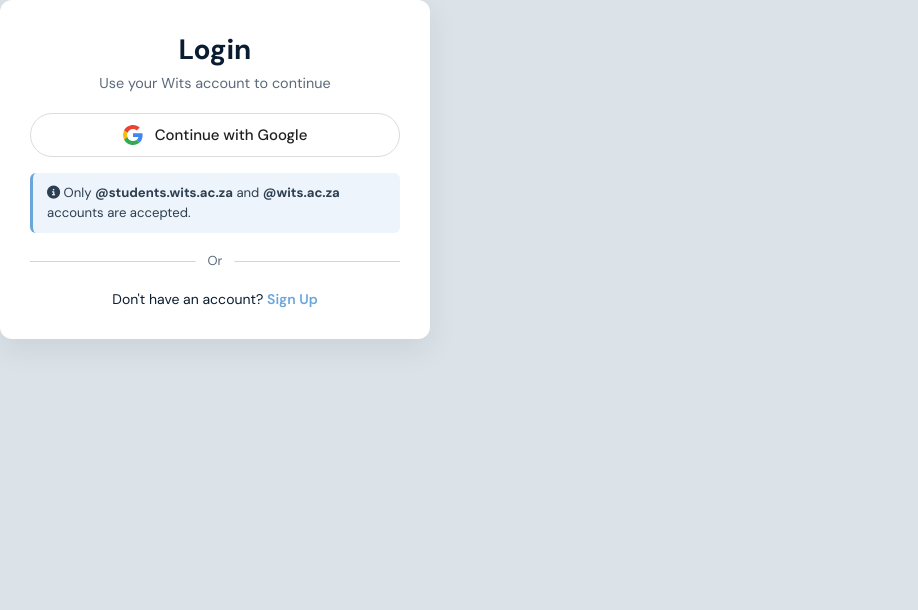
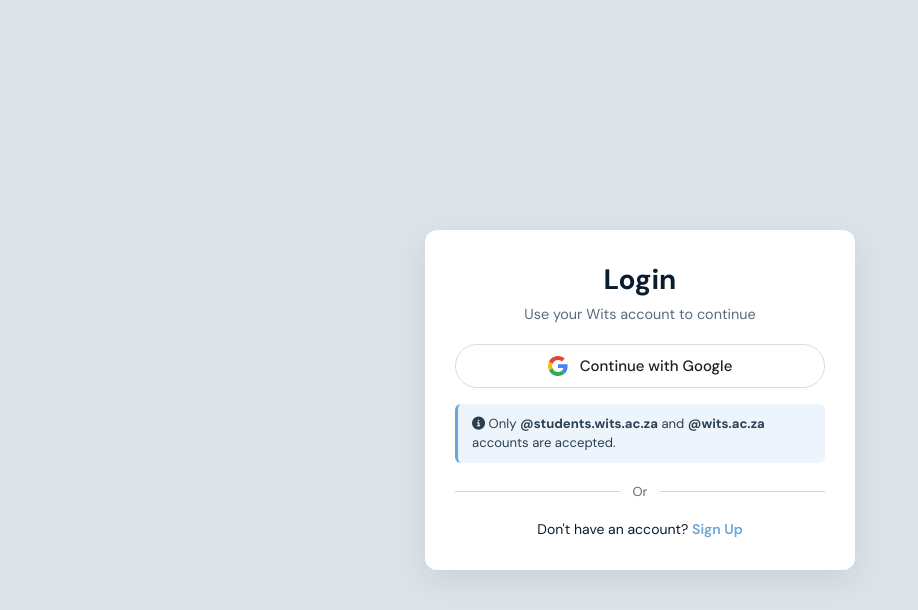
Before and after one commit to Kgethego-M/campusmarket-place, a React (Vite) app: page / in a window 1280 px wide. Both pictures are taken after a click on the button "Get started". Shown: the top 610 px of the page, without its empty margins (0-918 px from the left). Built offline with nearby package versions, Linux system fonts and the light colour scheme; no server answers.

Commit message:
Fix login signup props and centering

```diff
--- a/src/App.jsx
+++ b/src/App.jsx
@@ -1,6 +1,5 @@
-// src/App.jsx
 import React from 'react';
-import { BrowserRouter, Routes, Route, Navigate, useNavigate } from 'react-router-dom';
+import { BrowserRouter, Routes, Route, useNavigate } from 'react-router-dom';
 import AdminUsers from './pages/AdminUsers';
 import AccessDenied from './components/AccessDenied';
 import ViewListing from './pages/ViewListing';
@@ -15,13 +14,37 @@ function LandingPageWrapper() {
   return <LandingPage onGetStarted={() => navigate('/login')} />;
 }
 
+function LoginWrapper() {
+  const navigate = useNavigate();
+  return (
+    <div style={{ display: 'flex', justifyContent: 'center', alignItems: 'center', minHeight: '100vh' }}>
+      <LoginForm
+        onSwitchToSignup={() => navigate('/signup')}
+        onLoginSuccess={() => navigate('/view-listing')}
+      />
+    </div>
+  );
+}
+
+function SignupWrapper() {
+  const navigate = useNavigate();
+  return (
+    <div style={{ display: 'flex', justifyContent: 'center', alignItems: 'center', minHeight: '100vh' }}>
+      <SignupForm
+        onSwitchToLogin={() => navigate('/login')}
+        onSignupSuccess={() => navigate('/view-listing')}
+      />
+    </div>
+  );
+}
+
 function App() {
   return (
     <BrowserRouter>
       <Routes>
         <Route path="/" element={<LandingPageWrapper />} />
-        <Route path="/login" element={<LoginForm />} />
-        <Route path="/signup" element={<SignupForm />} />
+        <Route path="/login" element={<LoginWrapper />} />
+        <Route path="/signup" element={<SignupWrapper />} />
         <Route path="/dashboard" element={<Dashboard />} />
         <Route path="/view-listing" element={<ViewListing />} />
         <Route path="/edit-listing/:id" element={<EditListing />} />
```
